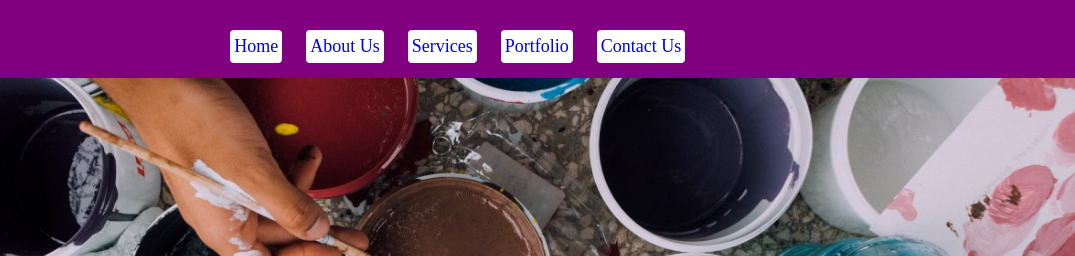
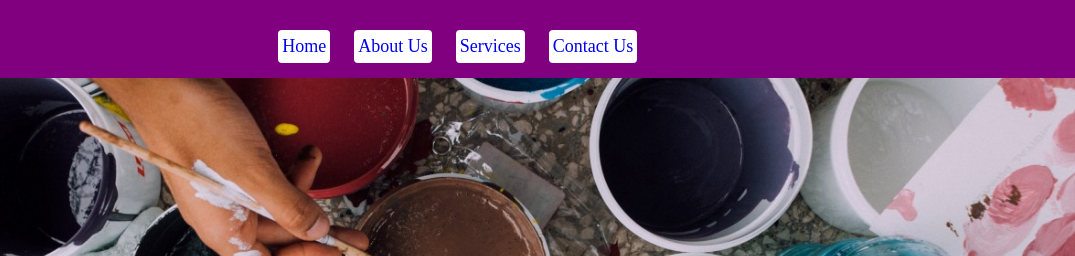
Before and after one commit to Olafey/alienpaint, a plain HTML site: page index.html in a window 1280 px wide. Shown: the top 256 px of the page, 205-1280 px from the left. Drawn offline with nearby package versions, Linux system fonts and the light colour scheme; files whose address does not match are found by name.

Commit message:
removal of a href
I removed the portfolio link

```diff
--- a/index.html
+++ b/index.html
@@ -24,7 +24,6 @@
                     <a id="link1" href="alien_paint_homepage.html"><li class="link1">Home</li></a>
                     <a id="link1" href="#about us"><li class="link1">About Us</li></a>
                     <a id="link1" href="#services"><li class="link1">Services</li></a>
-                    <a id="link1" href="#portfolio"><li class="link1">Portfolio</li></a>
                     <a id="link1" target="_blank" href="contact_page.html#home"><li class="link1">Contact Us</li></a>
                 </ul>
             </div>
```
